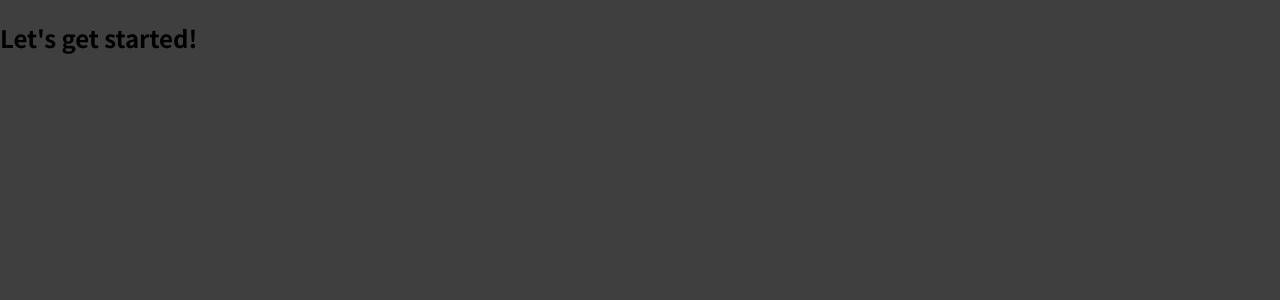
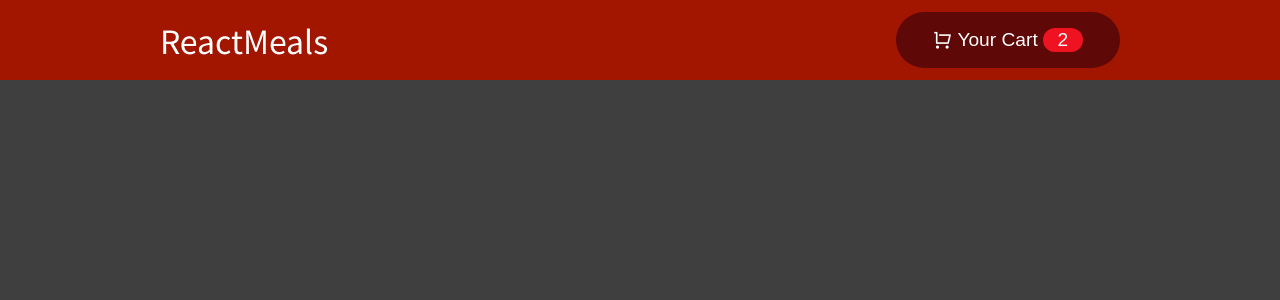
Before and after one commit to anujeet98/React-FoodOrderingApp, a React (Create React App) app: page / in a window 1280 px wide. Shown: the top 300 px of the page. Built offline with nearby package versions, Linux system fonts and the light colour scheme.

Commit message:
app header component and css added

```diff
--- a/public/index.html
+++ b/public/index.html
@@ -3,6 +3,7 @@
   <head>
     <meta charset="utf-8" />
     <link rel="icon" href="%PUBLIC_URL%/favicon.ico" />
+    <link href="https://cdn.jsdelivr.net/npm/remixicon@4.0.0/fonts/remixicon.css" rel="stylesheet"/>
     <meta name="viewport" content="width=device-width, initial-scale=1" />
     <meta name="theme-color" content="#000000" />
     <meta
--- a/src/App.js
+++ /dev/null
@@ -1,9 +0,0 @@
-function App() {
-  return (
-    <div>
-      <h2>Let's get started!</h2>
-    </div>
-  );
-}
-
-export default App;
--- /dev/null
+++ b/src/App.jsx
@@ -0,0 +1,12 @@
+import React from "react";
+import Header from './components/Header/Header'
+
+function App() {
+  return (
+    <React.Fragment>
+      <Header></Header>
+    </React.Fragment>
+  );
+}
+
+export default App;
--- /dev/null
+++ b/src/components/CartBtn/CartBtn.css
@@ -0,0 +1,40 @@
+
+
+.cart-btn{
+    width: 14rem;
+    background-color: rgb(94, 8, 8);
+    border: none;
+    display: flex;
+    padding: 1rem 2rem;
+    justify-content: space-evenly;
+    align-items: center;
+    border-radius: 30px;
+    font-size: larger;
+}
+
+.cart-btn:hover{
+    cursor: pointer;
+}
+
+.cart-btn:active{
+    transform: scale(1.2);
+}
+
+.cart-icon{
+    color: white
+}
+
+.cart-text{
+    color: white;
+}
+
+.cart-quantity{
+    background-color: rgb(239, 18, 33);
+    width: 2.5rem;
+    height: 1.5rem;
+    border-radius: 30px;
+    color: white;
+    display: flex;
+    align-items: center;
+    justify-content: center;
+}
--- /dev/null
+++ b/src/components/CartBtn/CartBtn.jsx
@@ -0,0 +1,13 @@
+import './CartBtn.css'
+
+const CartBtn = () => {
+    return (
+        <button className="cart-btn">
+            <i className="ri-shopping-cart-line cart-icon"></i>
+            <div className='cart-text'> Your Cart </div>
+            <div className='cart-quantity'>2</div>
+        </button>
+    )
+}
+
+export default CartBtn;
--- /dev/null
+++ b/src/components/Header/Header.css
@@ -0,0 +1,17 @@
+
+
+.header{
+    width: 100%;
+    height: 5rem;
+    background-color: rgb(162, 22, 0);
+    position: fixed;
+    display: flex;
+    align-items: center;
+    justify-content: space-between;
+    padding: 0 10rem;
+}
+
+.title{
+    color: white;
+    font-size: xx-large;
+}
--- /dev/null
+++ b/src/components/Header/Header.jsx
@@ -0,0 +1,13 @@
+import CartBtn from '../CartBtn/CartBtn';
+import './Header.css';
+
+const Header = () => {
+    return  (
+        <div className='header'>
+            <div className="title">ReactMeals</div>
+            <CartBtn></CartBtn>
+        </div>
+    );
+};
+
+export default Header;
```
